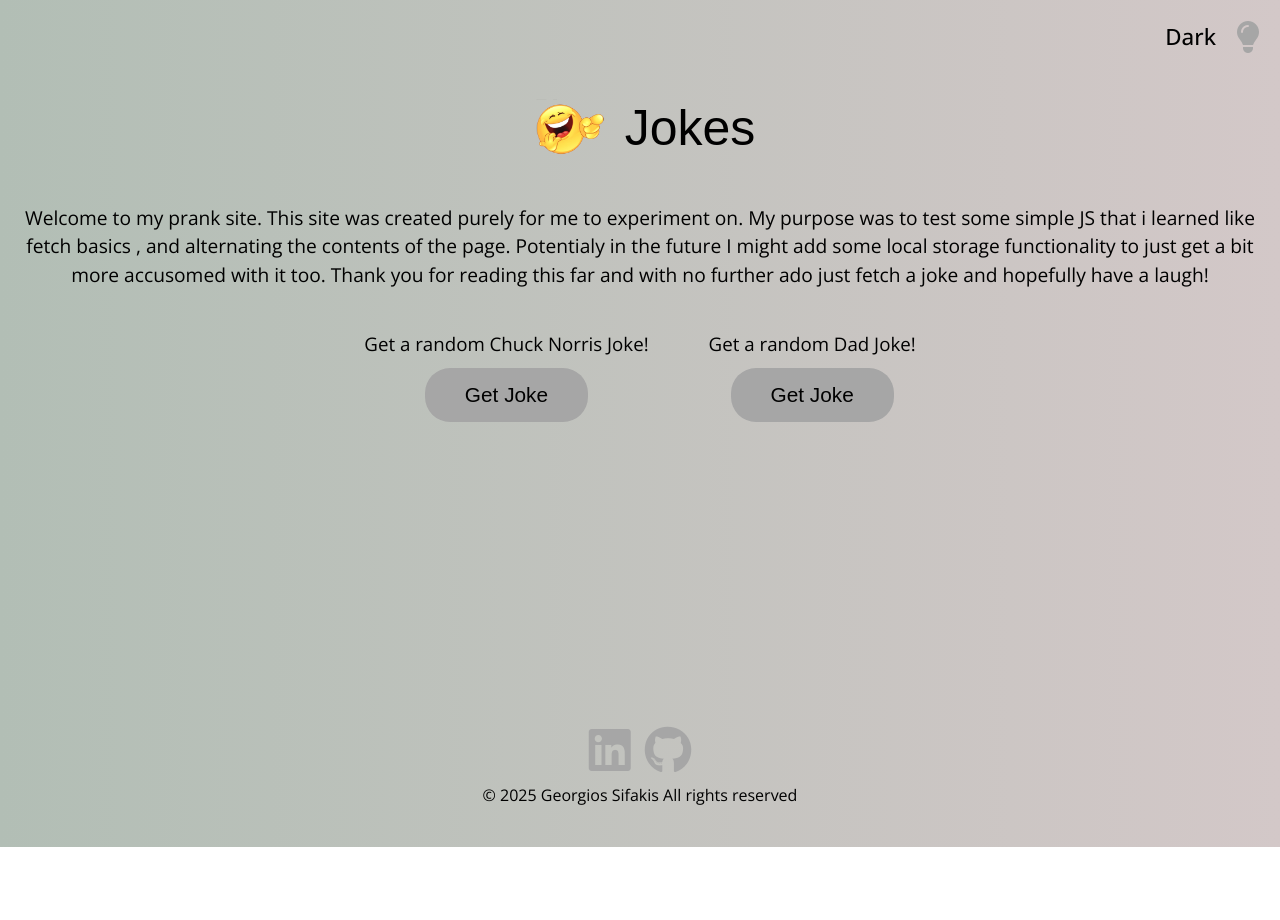
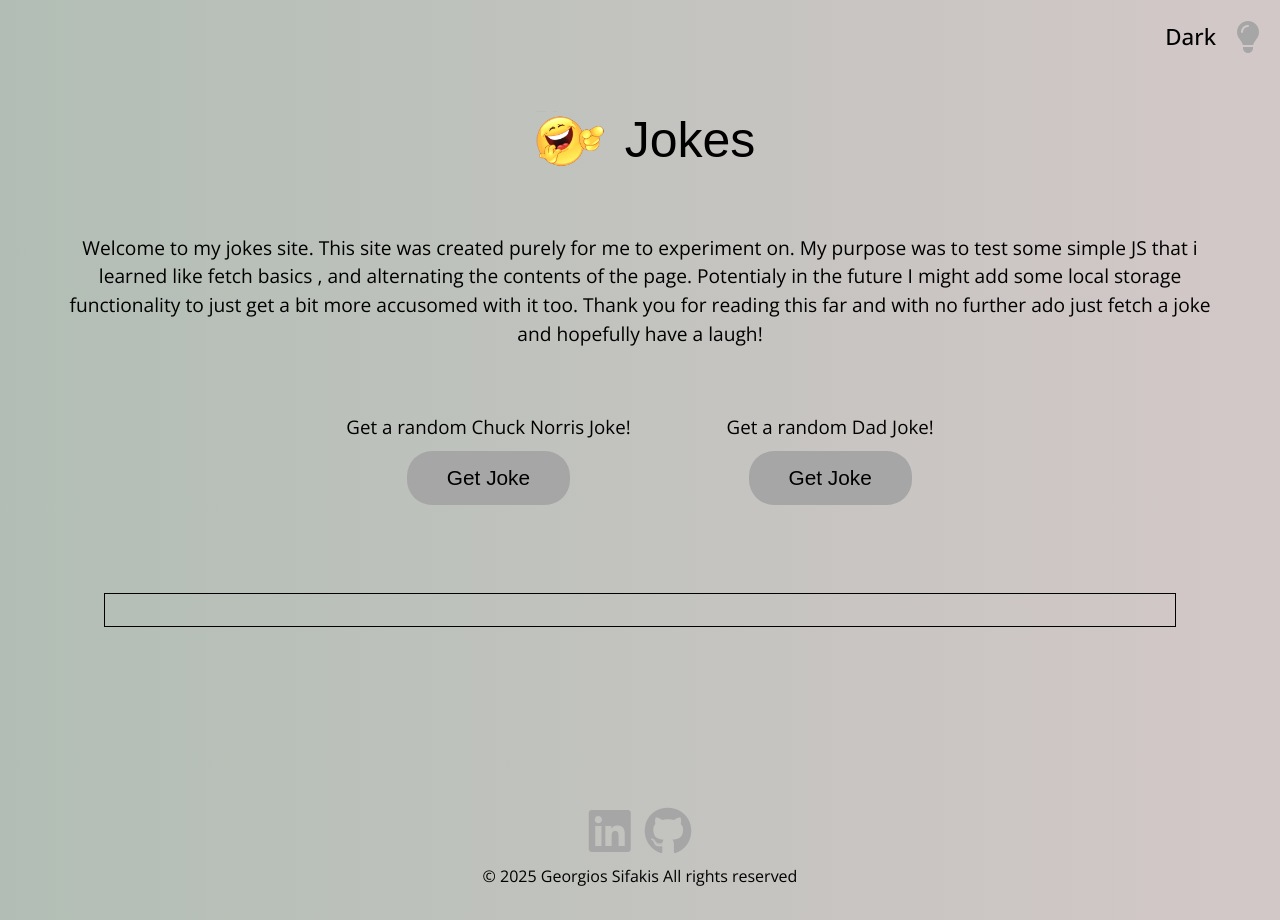
Before and after one commit to gsifakis/Jokes-site, a plain HTML site: page index.html in a window 1280 px wide. Before the commit the page ends 847 px from the top, so only its background shows below. Drawn offline with nearby package versions, Linux system fonts and the light colour scheme; a web font is replaced by a local one.

Commit message:
Changed a bit structure, paddings and removed transition all to make it more user friendly (prevent seizures)

```diff
--- a/index.html
+++ b/index.html
@@ -59,7 +59,7 @@
         <div class="description">
             <div class="container">
                 <p>
-                    Welcome to my prank site. This site was created purely for
+                    Welcome to my jokes site. This site was created purely for
                     me to experiment on. My purpose was to test some simple JS
                     that i learned like fetch basics , and alternating the
                     contents of the page. Potentialy in the future I might add
@@ -85,7 +85,9 @@
 
         <!-- Joke Box -->
 
-        <div class="joke-display container"></div>
+        <div class="container">
+            <div class="joke-display"></div>
+        </div>
 
         <footer class="footer">
             <div class="icons-box">
--- a/script.js
+++ b/script.js
@@ -57,11 +57,9 @@ function changeTheme() {
 
     for (item of icons) {
         item.classList.toggle("light-text");
-        item.classList.add("transition");
     }
     for (button of btns) {
         button.classList.toggle("btn-dark");
-        button.classList.add("transition");
     }
 
     if (icons[0].classList.contains("light-text")) {
@@ -71,7 +69,7 @@ function changeTheme() {
     }
 
     body.classList.toggle("body-dark");
-    body.classList.add("transition");
+    // body.classList.add("transition");
 }
 
 function init() {
--- a/style.css
+++ b/style.css
@@ -22,7 +22,6 @@ body {
         rgba(211, 200, 200, 1)
     );
     scroll-behavior: smooth;
-    /* transition: all 1.5s; */
 }
 
 .body-dark {
@@ -32,9 +31,7 @@ body {
         var(--dark-secondary-color)
     );
     color: #fff;
-    /* transition: all 1.5s; */
 }
-
 a {
     font-size: 1.5rem;
     text-decoration: none;
@@ -43,14 +40,13 @@ a {
 i {
     font-size: 2rem;
     color: var(--primary-color);
-    /* transition: all 1.5s; */
+    transition: all 0.3s;
 }
 
 i:hover {
     cursor: pointer;
     color: var(--tetriary-color);
-    transform: scale(1.4);
-    transition: all 0.3s;
+    transform: scale(1.3);
 }
 
 ul {
@@ -69,8 +65,8 @@ h3 {
 
 /* Utilities */
 .container {
-    margin: 10px auto;
-    padding: 10px;
+    margin: 1rem auto;
+    padding: 1rem 4rem;
     max-width: 1200px;
     max-height: 600px;
 }
@@ -83,13 +79,12 @@ h3 {
     border: none;
     border-radius: 25px;
     cursor: pointer;
+    transition: all 0.3s;
 }
 
 .btn:hover {
     border: solid 1px var(--tetriary-color);
     background-color: var(--secondary-color);
-    transform: scale(1.1);
-    transition: all 0.5s;
 }
 
 .btn-dark {
@@ -98,8 +93,6 @@ h3 {
 }
 .btn-dark:hover {
     background-color: var(--dark-secondary-color);
-    transform: scale(1.1);
-    transition: all 0.5s;
 }
 
 /* Solely used for the fontAwesome links */
@@ -125,10 +118,6 @@ h3 {
     i {
         padding: 10px;
     }
-}
-
-.transition {
-    transition: all 1.5s;
 }
 
 /* heading */
@@ -160,29 +149,29 @@ h3 {
 }
 
 .btn-container {
-    margin: 10px;
-    padding: 10px 20px;
+    margin: 1rem;
+    padding: 1rem 2rem;
     text-align: center;
 }
 
 /* Joke Box */
 .joke-display {
-    padding: 10px;
+    max-width: 1200px;
+    padding: 1rem;
+    margin: 0 auto 8rem;
     text-align: center;
-    margin-bottom: 200px;
     font-size: 1.1rem;
+    border: 1px solid;
 }
 
 .joke-display p {
-    border: 1px solid;
-    margin: 10px;
-    padding: 20px 10px;
+    padding: 1rem;
 }
 
 /* Footer */
 .footer {
-    margin: 20px auto;
-    padding: 20px;
+    margin: 1rem auto;
+    padding: 1rem;
     display: flex;
     flex-direction: column;
     justify-content: center;
```
